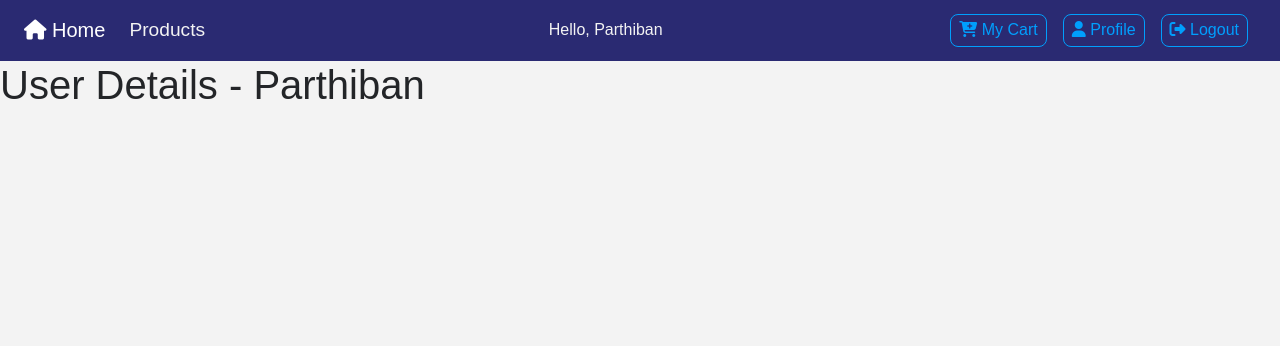
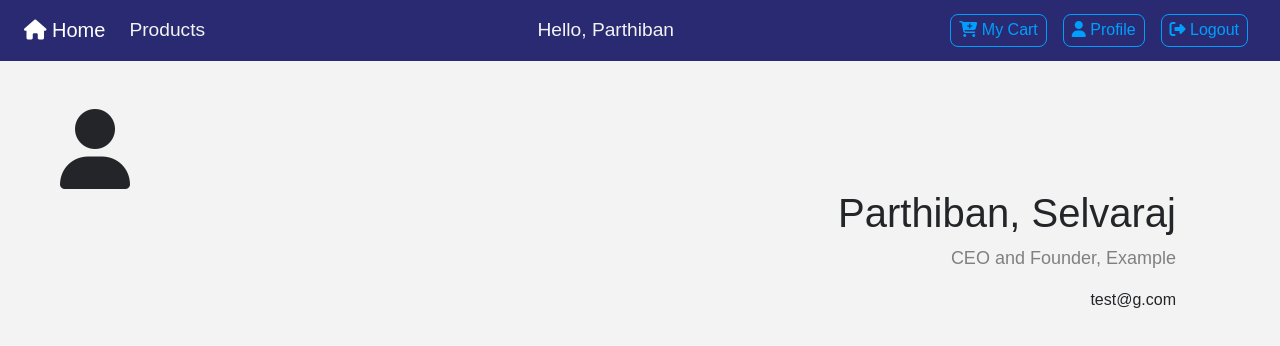
Before and after one commit to parthiban-selvaraj/quick-cart-app, a React (Create React App) app: page /user in a window 1280 px wide. Shown: the top 346 px of the page. Built offline with nearby package versions, Linux system fonts and the light colour scheme; a web font is replaced by a local one.

Commit message:
added user details and minor changes in about, profile pages

```diff
--- a/src/App.js
+++ b/src/App.js
@@ -23,14 +23,28 @@ function App() {
 
   var productName = "";
 
+
+   // fetching persisted user state from local storage
+  const userState = JSON.parse(localStorage.getItem('user'));
+
+  const [user, setUser] = useState({
+    userId : userState ? userState.userId : 'parthi123',
+    firstName : userState ? userState.firstName : 'parthiban',
+    lastName : userState ? userState.lastName : 'selvaraj',
+    email : userState ? userState.email : 'test@g.com',
+    admin : userState ? userState.admin : false,
+    loginStatus : true
+  });
+
   // fetching persisted products state from local storage
-  const savedState = JSON.parse(localStorage.getItem('parthiban'));
+  const savedState = JSON.parse(localStorage.getItem(`${user.firstName}`));
 
   // populate fresh state values if no data persisted in local storage
   const [products, setProducts] = useState({
     product: savedState ? savedState.product : [],
     detailProduct: savedState ? savedState.detailProduct : detailProduct,
     cart: savedState ? savedState.cart : [],
+    user : savedState ? savedState.user : [],
     modalOpen: false,
     modalProduct: [],
     cartSubTotal: savedState ? savedState.cartSubTotal : 0,
@@ -133,8 +147,13 @@ function App() {
 
   // to persist products details to local storage
   useEffect(() => {
-    localStorage.setItem("parthiban", JSON.stringify({ ...products }))
-  }, [products]);
+    localStorage.setItem(`${user.firstName}`, JSON.stringify({ ...products }))
+  }, [products, user.firstName]);
+
+  // to persist user details to local storage
+  useEffect(() => {
+    localStorage.setItem("user", JSON.stringify({ ...user }))
+  }, [user]);
 
   const getProductName = (e) => {
     const recipeName = e.target.elements.productName.value;
@@ -175,7 +194,7 @@ function App() {
   return (
 
     <BrowserRouter>
-      <UserContext.Provider value={"Parthiban"}>
+      <UserContext.Provider value={{user}}>
         <ProductContext.Provider value={{
           ...products,
           handleDetail,
@@ -198,6 +217,7 @@ function App() {
             <Route path='/logout' element={<Logout />} />
             <Route path='/user' element={<User />} />
             <Route path='/checkout' element={<Checkout />} />
+            <Route path='/login' element={<Login />} />
             <Route path='*' element={<NotFound />} />
           </Routes>
           <Modal />
--- a/src/Components/Cart/CartTotals.js
+++ b/src/Components/Cart/CartTotals.js
@@ -36,7 +36,7 @@ const CartTotals = ({ product }) => {
             <ButtonContainer>continue shopping</ButtonContainer>
             </Link>
             <Link to={"/checkout"}>
-            <ButtonContainer cart style={{paddingRight : "0px"}}>checkout</ButtonContainer>
+            <ButtonContainer cart>checkout</ButtonContainer>
             </Link>
           </div>
         </div>
--- a/src/Components/Cart/Checkout.js
+++ b/src/Components/Cart/Checkout.js
@@ -1,12 +1,14 @@
-import React from 'react'
+import React, { useContext } from 'react'
 import { Link } from 'react-router-dom'
+import { UserContext } from '../Context/Context'
 import ButtonContainer from '../Styles/ButtonContainer'
 
 const Checkout = () => {
+    const valueFromContext = useContext(UserContext)
     return (
         <>
-        <div className='mt-5 pt-5 text-muted lead' style={{ textAlign: "center" }}>
-            <h2>Your order-<strong>QR4578</strong> successful!!!</h2>
+        <div className='mt-5 pt-5 text-muted lead text-capitalize' style={{ textAlign: "center" }}>
+            <h2>{valueFromContext.user.firstName} Your order-<strong><button style={{border: "0", borderBottom: "solid 1px var(--mainBlue)", background: "transparent"}}>QR4578</button></strong> successful!!!</h2>
             <h3>Thanks for shopping with us!</h3>
         </div>
             <div className='mt-5 pt-5' style={{ textAlign: "center" }}>
--- a/src/Components/Navbar.js
+++ b/src/Components/Navbar.js
@@ -19,7 +19,7 @@ const Navbar = () => {
                 </li>
             </ul>
             <div className='nav-item align-items-center ms-auto'>
-                <p style={{marginBottom: '0px', color:'var(--mainWhite)'}}>Hello, {valueFromContext}</p>
+                <p style={{marginBottom: '0px', color:'var(--mainWhite)', fontSize:"1.2rem"}} className="text-capitalize">hello, {valueFromContext.user.firstName}</p>
             </div>
 
             <Link to={'/cart'} className='ms-auto'>
--- /dev/null
+++ b/src/Components/Styles/ProfileWrapper.js
@@ -0,0 +1,34 @@
+import styled from "styled-components";
+
+const ProfileWrapper = styled.div`
+
+  .title {
+    color: grey;
+    font-size: 18px;
+  }
+
+  button {
+    border: none;
+    outline: 0;
+    display: inline-block;
+    padding: 8px;
+    color: white;
+    background-color: #000;
+    text-align: center;
+    cursor: pointer;
+    width: 100%;
+    font-size: 18px;
+  }
+
+  a {
+    text-decoration: none;
+    font-size: 22px;
+    color: black;
+  }
+
+  button:hover, a:hover {
+    opacity: 0.7;
+  }
+`;
+
+export default ProfileWrapper;
--- a/src/Components/User.js
+++ b/src/Components/User.js
@@ -1,12 +1,33 @@
 import React, { useContext } from 'react'
 import { UserContext } from './Context/Context';
+import ProfileWrapper from './Styles/ProfileWrapper';
 
 const User = () => {
   const valueFromContext = useContext(UserContext);
   return (
-    <>
-        <h1>User Details - {valueFromContext}</h1>
-    </>
+    <ProfileWrapper>
+      <div className="container mt-5 ms-5 me-5">
+        <div className='row'>
+          <div className='text-start'>
+            <i className='fas fa-user fa-5x' />
+          </div>
+          <div className='text-end'>
+            <h1 className='text-capitalize'>
+              {valueFromContext.user.firstName}, {valueFromContext.user.lastName}
+            </h1>
+            <p className="title">CEO and Founder, Example</p>
+            <p>{valueFromContext.user.email}</p>
+          </div>
+        </div>
+        {/* <img src="img.jpg" alt="John" style={{width:"100%"}} /> */}
+
+        {/* <a href="#"><i class="fa fa-dribbble"></i></a>
+          <a href="#"><i class="fa fa-twitter"></i></a>
+          <a href="#"><i class="fa fa-linkedin"></i></a>
+          <a href="#"><i class="fa fa-facebook"></i></a> */}
+        {/* <p><button>Contact</button></p> */}
+      </div>
+    </ProfileWrapper>
   )
 }
 
```
